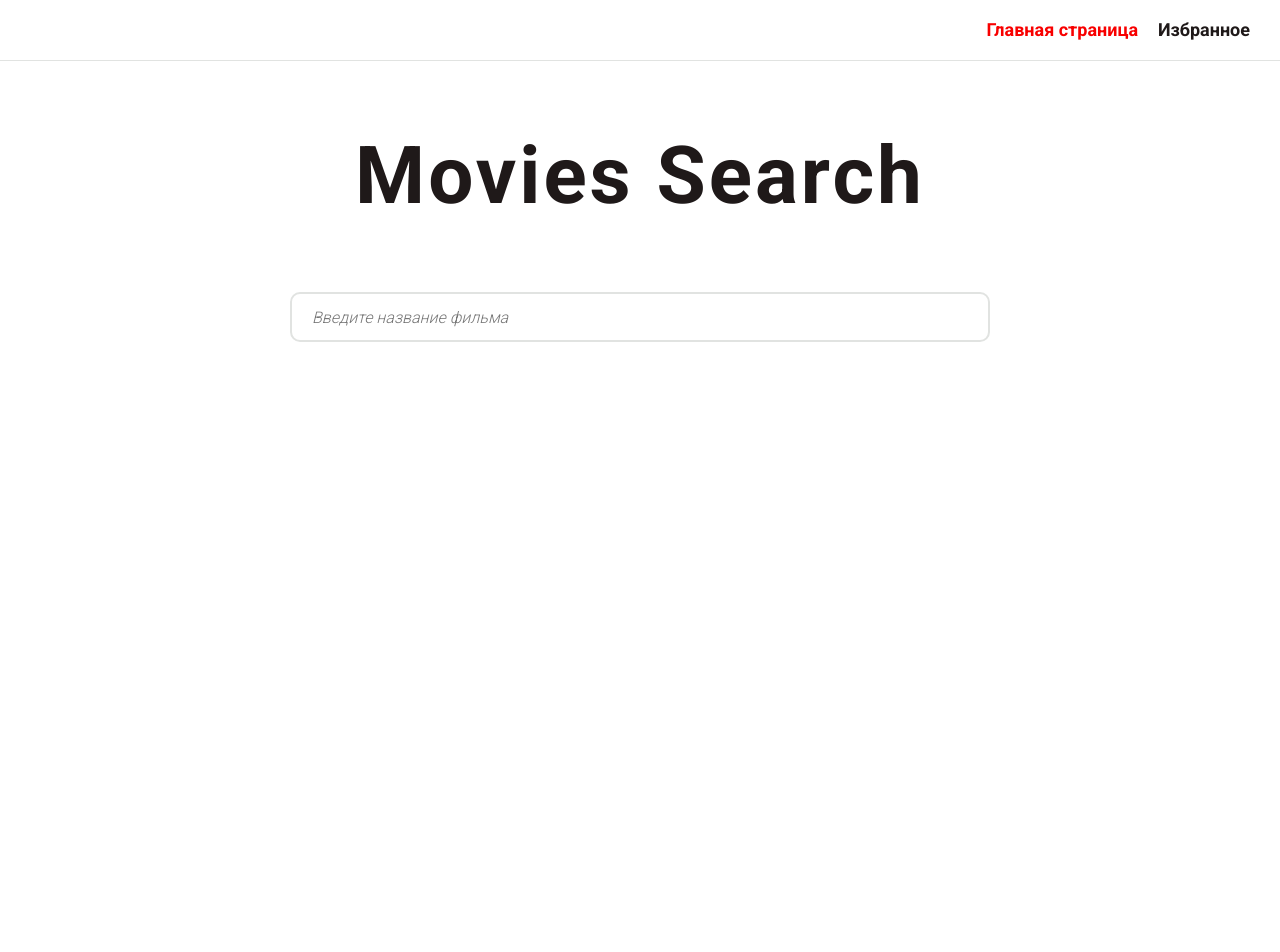
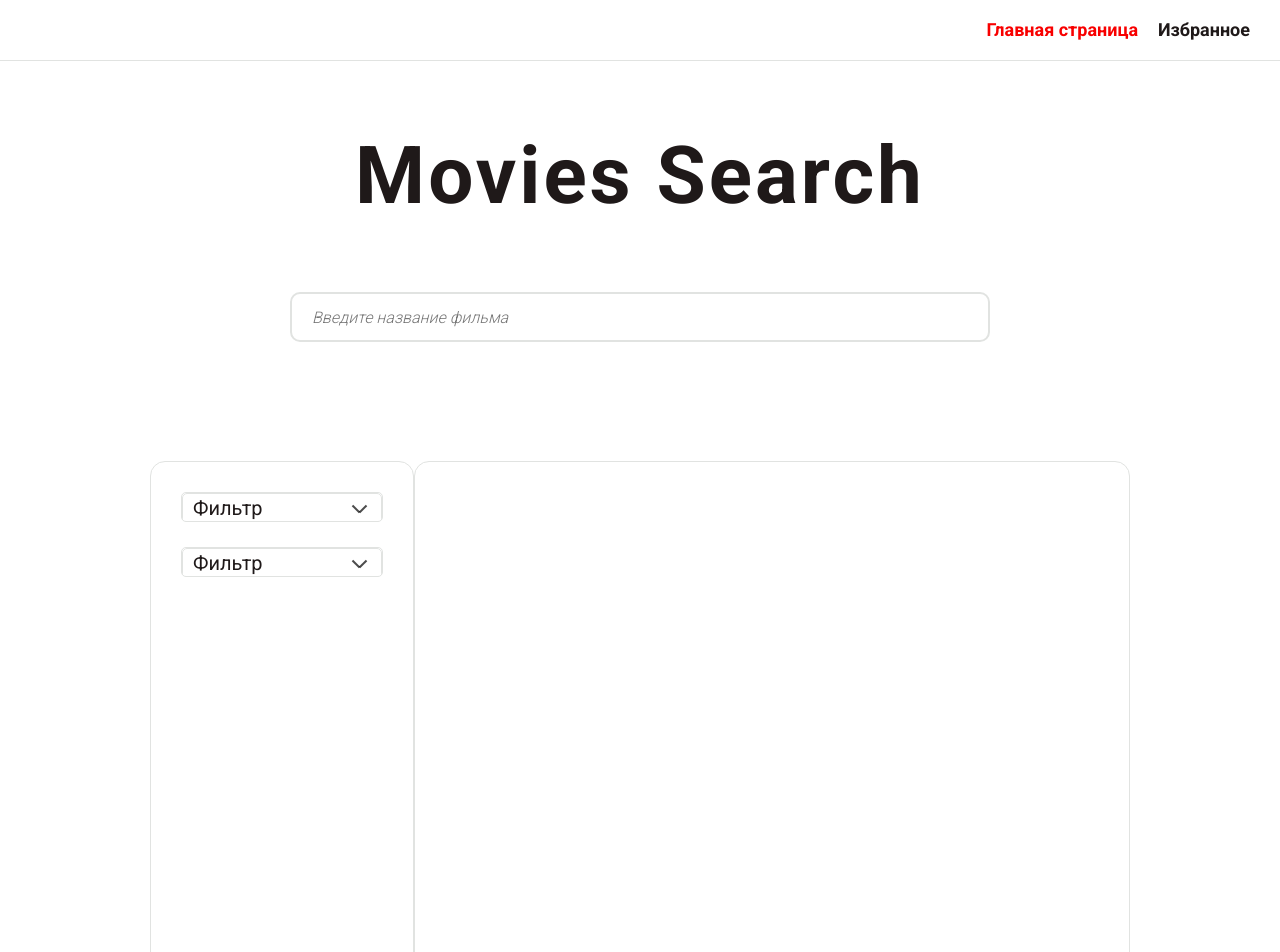
Before and after one commit to SergeySKA10/vk_movies_search, a Next.js app: page / in a window 1280 px wide. Shown: the top 952 px of the page. Before the commit the page ends 800 px from the top, so only its background shows below. Built offline with nearby package versions, Linux system fonts and the light colour scheme.

Commit message:
feat/layout - components: add WrapperFilms and ui components

```diff
--- a/src/app/page.tsx
+++ b/src/app/page.tsx
@@ -1,11 +1,13 @@
 import { Header } from '@/features/components/Header/Header';
 import { Promo } from '@/features/components/Promo/Promo';
+import { WrapperFilms } from '@/features/components/WrapperFilms/WrapperFilms';
 
 export default function Home() {
     return (
         <main>
             <Header />
             <Promo />
+            <WrapperFilms />
         </main>
     );
 }
--- /dev/null
+++ b/src/features/components/FilmsBlock/FilmsBlock.scss
@@ -0,0 +1,10 @@
+.filmsBlock {
+    border-radius: 15px;
+    border: 1px solid $decor_color;
+    display: grid;
+    grid-template-columns: repeat(3, 385px);
+    grid-template-rows: repeat(3, 400px);
+    grid-auto-rows: 200px;
+    gap: 20px;
+    overflow: auto;
+}
--- /dev/null
+++ b/src/features/components/FilmsBlock/FilmsBlock.tsx
@@ -0,0 +1,5 @@
+import './FilmsBlock.scss';
+
+export const FilmsBlock = () => {
+    return <article className="filmsBlock"></article>;
+};
--- /dev/null
+++ b/src/features/components/FiltersBlock/FiltersBlock.scss
@@ -0,0 +1,11 @@
+.filterBlock {
+    width: 400px;
+    padding: 30px;
+    border-radius: 15px;
+    border: 1px solid $decor_color;
+    &__list {
+        display: flex;
+        flex-direction: column;
+        gap: 25px;
+    }
+}
--- /dev/null
+++ b/src/features/components/FiltersBlock/FiltersBlock.tsx
@@ -0,0 +1,13 @@
+import { MovieFilter } from '../ui/MovieFilter/MovieFilter';
+import './FiltersBlock.scss';
+
+export const FiltersBlock = () => {
+    return (
+        <aside className="filterBlock">
+            <nav className="filterBlock__list">
+                <MovieFilter />
+                <MovieFilter />
+            </nav>
+        </aside>
+    );
+};
--- a/src/features/components/Header/Header.scss
+++ b/src/features/components/Header/Header.scss
@@ -8,6 +8,5 @@
         justify-content: end;
         align-items: center;
         gap: 20px;
-        list-style: none;
     }
 }
--- /dev/null
+++ b/src/features/components/WrapperFilms/WrapperFilms.scss
@@ -0,0 +1,8 @@
+.wrapperFilms {
+    padding: 50px 150px 0px 150px;
+    display: flex;
+    width: 100%;
+    height: 1000px;
+    justify-content: center;
+    overflow: hidden;
+}
--- /dev/null
+++ b/src/features/components/WrapperFilms/WrapperFilms.tsx
@@ -0,0 +1,12 @@
+import { FiltersBlock } from '../FiltersBlock/FiltersBlock';
+import { FilmsBlock } from '../FilmsBlock/FilmsBlock';
+import './WrapperFilms.scss';
+
+export const WrapperFilms = () => {
+    return (
+        <section className="wrapperFilms">
+            <FiltersBlock />
+            <FilmsBlock />
+        </section>
+    );
+};
--- /dev/null
+++ b/src/features/components/ui/MovieFilter/MovieFilter.scss
@@ -0,0 +1,67 @@
+.selectFilm {
+    transition: all 1s;
+    padding-bottom: 10px;
+    display: flex;
+    flex-direction: column;
+    gap: 10px;
+    height: 30px;
+    border: none;
+    border: 1px solid $decor_color;
+    border-radius: 5px;
+    overflow: hidden;
+    cursor: pointer;
+    :hover {
+        color: $text_hover_color;
+    }
+    &__filter {
+        display: flex;
+        align-items: center;
+        position: relative;
+        padding: 3px 10px;
+        width: 100%;
+        border: 1px solid $decor_color;
+        border-top-right-radius: 5px;
+        border-top-left-radius: 5px;
+        font-size: 20px;
+        font-weight: 400;
+        color: $text_color;
+        &::before {
+            content: '';
+            position: absolute;
+            right: 20px;
+            display: block;
+            height: 2px;
+            width: 10px;
+            background-color: rgb(0, 0, 0, 0.7);
+            transform: rotate(45deg);
+        }
+        &::after {
+            content: '';
+            position: absolute;
+            right: 13px;
+            display: block;
+            height: 2px;
+            width: 10px;
+            background-color: rgb(0, 0, 0, 0.7);
+            transform: rotate(135deg);
+        }
+    }
+    &__ul {
+        overflow-y: scroll;
+        scrollbar-width: thin;
+        ::-webkit-scrollbar {
+            display: thin;
+        }
+    }
+    &__item {
+        padding: 3px 20px;
+        display: block;
+        font-size: 16px;
+        font-weight: 400;
+        color: $text_color;
+    }
+}
+
+.active_filter {
+    height: 150px;
+}
--- /dev/null
+++ b/src/features/components/ui/MovieFilter/MovieFilter.tsx
@@ -0,0 +1,19 @@
+import './MovieFilter.scss';
+
+export const MovieFilter = () => {
+    return (
+        <div className="selectFilm">
+            <p className="selectFilm__filter">Фильтр</p>
+            <ul className="selectFilm__ul">
+                <li className="selectFilm__item">text1</li>
+                <li className="selectFilm__item">text2</li>
+                <li className="selectFilm__item">text1</li>
+                <li className="selectFilm__item">text2</li>
+                <li className="selectFilm__item">text1</li>
+                <li className="selectFilm__item">text2</li>
+                <li className="selectFilm__item">text1</li>
+                <li className="selectFilm__item">text2</li>
+            </ul>
+        </div>
+    );
+};
--- a/src/style/globals.scss
+++ b/src/style/globals.scss
@@ -18,6 +18,10 @@ ul[role='list'] {
     padding-inline: 0;
 }
 
+ul {
+    padding-inline-start: 0px;
+    list-style-type: none;
+}
 h1,
 h2,
 h3,
@@ -37,4 +41,9 @@ img {
 
 :root {
     font-family: 'Roboto', sans-serif;
+    scrollbar-width: none;
 }
+
+::-webkit-scrollbar {
+    display: none;
+}
```
